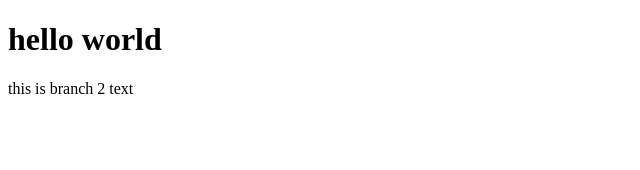
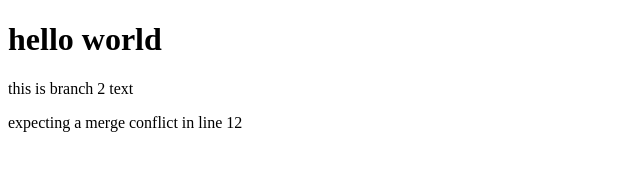
Before and after one commit to rafi-cloud/dd, a plain HTML site: page index.html in a window 1280 px wide. Shown: the whole page, without its empty margins (0-640 px from the left). Drawn offline with Linux system fonts and the light colour scheme.

Commit message:
merging commit

```diff
--- a/index.html
+++ b/index.html
@@ -9,5 +9,6 @@
 <body>
     <h1>hello world</h1>
     <p>this is branch 2 text</p>
+    <p>expecting a merge conflict in line 12</p>
 </body>
 </html>
```
